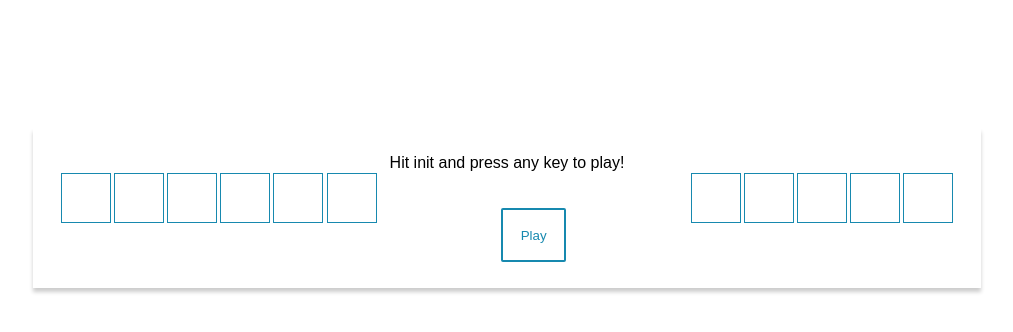
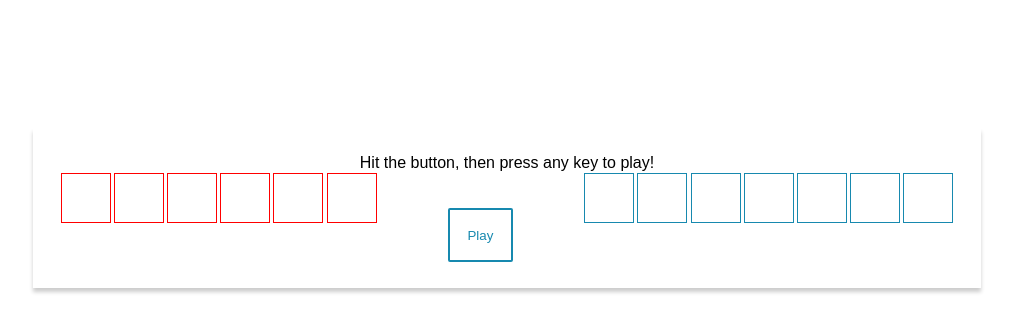
Before and after one commit to vigotskij/hanginthere, a website: page index.html in a window 1280 px wide. Both pictures are taken after a click on the button "Play". Shown: the whole page, without its empty margins (133-1146 px from the left). Drawn offline with Linux system fonts and the light colour scheme.

Commit message:
cleaning some code

```diff
--- a/css/styles.css
+++ b/css/styles.css
@@ -40,7 +40,7 @@ div.parts {
   display: inline-block ;
   min-width: 1em ;
   min-height: 1em ;
-  border: 1.5px solid #1789af ;
+  border: 1.5px solid red ;
   margin: 0.1em ;
   padding: 1em ;
   text-align: center ;
--- a/index.html
+++ b/index.html
@@ -13,7 +13,7 @@
 <body>
   <div id = game>
     <div>
-      Hit init and press any key to play!<br>
+      Hit the button, then press any key to play!<br>
     </div>
 
     <div id = "main"></div>
--- a/js/common.js
+++ b/js/common.js
@@ -14,10 +14,3 @@ function occurrences(collection, item, onMatch) {
 if (typeof process !== 'undefined') {
     global.occurrences = occurrences;
 }
-
-
-function randomWord()
-{
-       const word = Dictionary[ Math.floor( Math.random() * ( Dictionary.length - 1 ) ) ] ;
-       return word ;
-}
--- a/js/control.js
+++ b/js/control.js
@@ -146,10 +146,10 @@ var Control = {
                       const divLetter = document.querySelector( ".letter" ) ;
                       if ( divLetter === null )
                       {
-                        Control.init( randomWord() ) ;
+                        Control.init( Dictionary.randomValue() ) ;
                       } else {
                         Control.resetGame() ;
-                        Control.init( randomWord() ) ;
+                        Control.init( Dictionary.randomValue() ) ;
                       }
                     } ,
   } ;
--- a/js/dictionary.js
+++ b/js/dictionary.js
@@ -10,9 +10,23 @@ let Dictionary = [] ;
    "crema","luz","remera","crema","mapa","rey","debate","mono",
    "rucula","desodorante","monte","servilleta","diario",
    "parlante","teatro","diputado","parlante","tecla",
-   "estadista","perfume","templo","gobierno","perro","zapato","percha"
+   "estadista","perfume","templo","gobierno","perro","zapato","percha",
+   "abeja","alberca","alegría","altruismo","amistad","amor",
+   "anillo","animales","arbol","arco","atomo","autoestima","automovil",
+   "avaricia","belleza","bicicleta","boleto","bolsa","cable","calidez",
+   "camisa","carne","casa","cerdo","cerveza","cinco","codicia","computadora",
+   "cooperar","cuaderno","diez","disco","edificio","Empatia","escritorio",
+   "estrella","flecha","gato","gorra","guitarra","honestidad","honorable",
+   "honrado","humildad","Idea","iglesia","individualismo","inteligencia",
+   "jirafa","juguete","lengua","lentes","letra","libreta","libro",
+   "luna","maldad","mesa","moneda","nobleza","oreja","pajaro",
+   "palabra","pelota","pensamiento","piano","piedra","pincel",
+   "pollo","prepotencia","reflejo","responsabilidad","revista",
+   "sencillez","silla","sinceridad","talento","tijeras","torpe",
+   "tortuga","ventana","vinoteca","violencia"
  ) ;
 
-Array.prototype.randomWord = function () {
-  randomWord() ;
+Array.prototype.randomValue = function () {
+  const value = this[ ( Math.floor ( Math.random() * this.length - 1 ) ) ] ;
+  return value ;
 };
```
